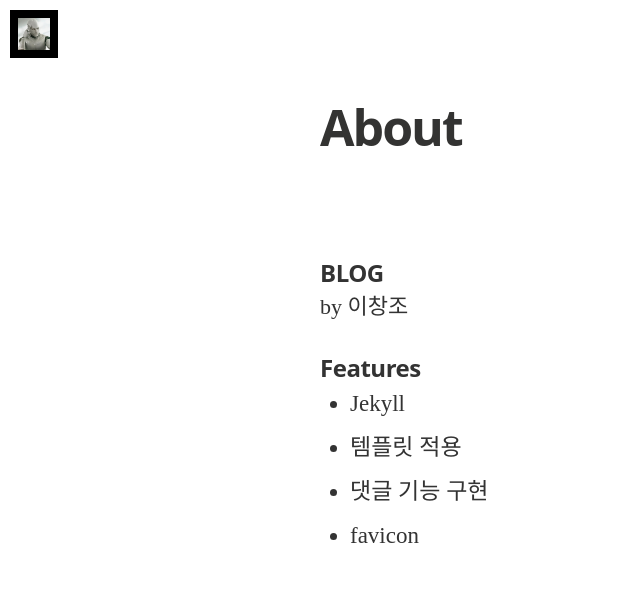
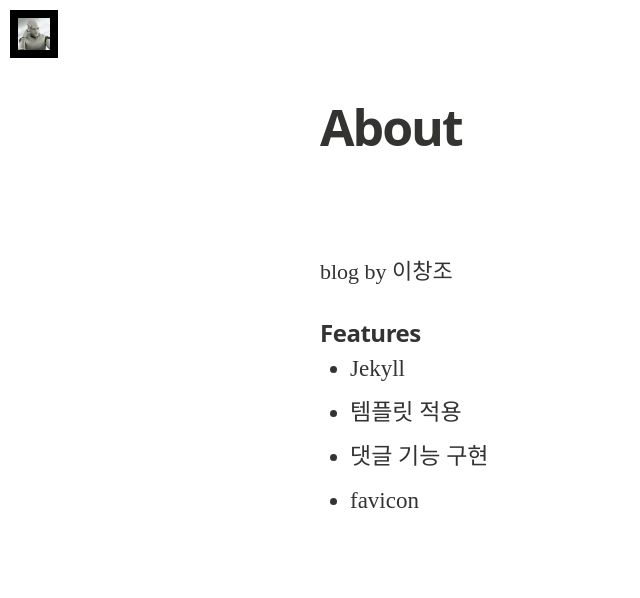
Before and after one commit to CreationEconomy/CreationEconomy.github.io, a Jekyll site: the page built from about.md, in a window 1280 px wide. Shown: the top 598 px of the page, without its empty margins (0-640 px from the left). Built offline with Jekyll 4.4.1, drawn with Linux system fonts in a browser that asks for light colours; nearby versions of some CDN libraries; some web fonts are replaced; grey boxes are pictures that could not be loaded.

```diff
--- a/about.md
+++ b/about.md
@@ -4,8 +4,7 @@ title: About
 permalink: /about/
 ---
 
-### BLOG
-by 이창조
+blog by 이창조
 
 ###  Features
 - Jekyll
```
